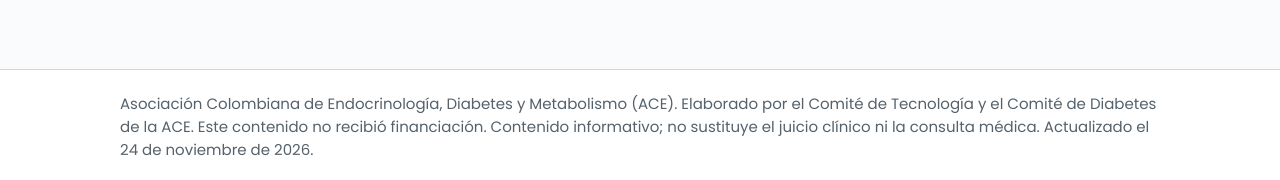
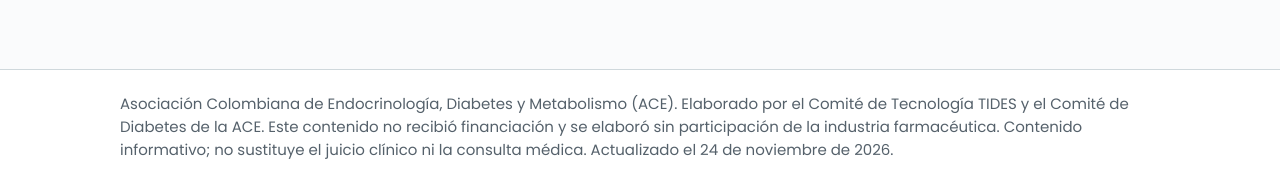
Before and after one commit to festinalente-cc/glp1-naion, a plain HTML site: page index.html in a window 1280 px wide. Shown: the part 1245-1425 px from the top of the page. Drawn offline with Linux system fonts and the light colour scheme.

Commit message:
Créditos: Comité TIDES y declaración sobre la industria
Co-Authored-By: Claude Fable 5.2 <noreply@anthropic.com>
Claude-Session: https://claude.ai/code/session_019V2PUEMvCQUzw3LQ5EaADr

```diff
--- a/index.html
+++ b/index.html
@@ -555,7 +555,7 @@ a.boton:hover{background:var(--azul-medio)}
 
 </main>
 
-<footer><div>Asociación Colombiana de Endocrinología, Diabetes y Metabolismo (ACE). Elaborado por el Comité de Tecnología y el Comité de Diabetes de la ACE. Este contenido no recibió financiación. Contenido informativo; no sustituye el juicio clínico ni la consulta médica. Actualizado el 24 de noviembre de 2026.</div></footer>
+<footer><div>Asociación Colombiana de Endocrinología, Diabetes y Metabolismo (ACE). Elaborado por el Comité de Tecnología TIDES y el Comité de Diabetes de la ACE. Este contenido no recibió financiación y se elaboró sin participación de la industria farmacéutica. Contenido informativo; no sustituye el juicio clínico ni la consulta médica. Actualizado el 24 de noviembre de 2026.</div></footer>
 
 <script>
 (function(){
```
Also changed, not shown: 1 other file.
